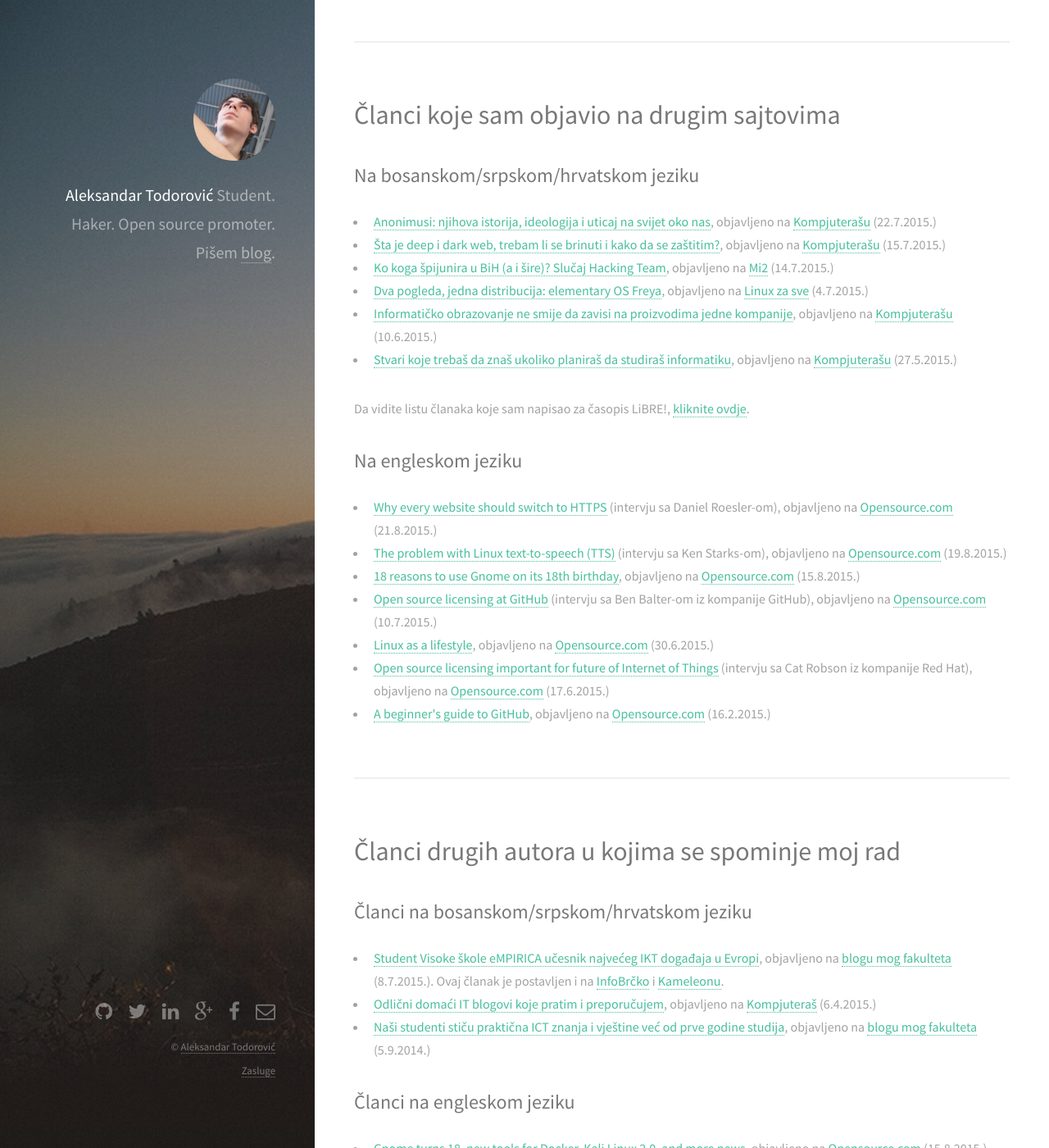
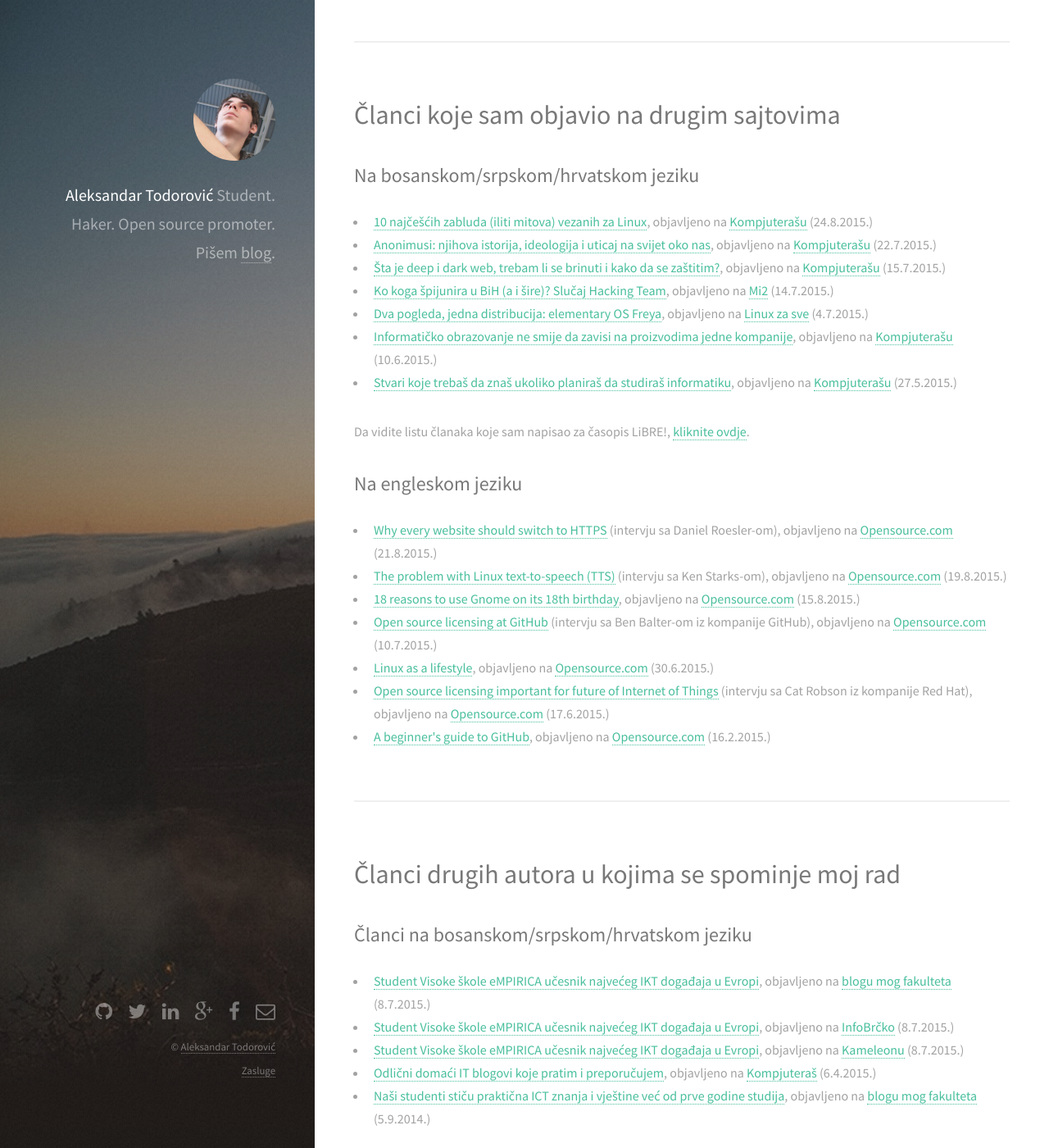
Before and after one commit to inputsh/bs.r3bl.me, a Jekyll site: the page built from index.html, in a window 1280 px wide and 1400 px high, scrolled down 487 px. Shown: the whole window at 82% size. Built offline with Jekyll 4.4.1, drawn with Linux system fonts in a browser that asks for light colours; comment, search, counter and statistics services are not loaded.

Commit message:
Adds articles

```diff
--- a/index.html
+++ b/index.html
@@ -37,6 +37,7 @@
       <h2>Na bosanskom/srpskom/hrvatskom jeziku</h2>
 
       <ul>
+        <li><a href="http://kompjuteras.com/10-najcescih-zabluda-iliti-mitova-vezanih-za-linux/">10 najčešćih zabluda (iliti mitova) vezanih za Linux</a>, objavljeno na <a href="http://kompjuteras.com">Kompjuterašu</a> (24.8.2015.)</li>
         <li><a href="http://kompjuteras.com/anonimusi-njihova-istorija-ideologija-uticaj-na-svijet-oko-nas/">Anonimusi: njihova istorija, ideologija i uticaj na svijet oko nas</a>, objavljeno na <a href="http://kompjuteras.com">Kompjuterašu</a> (22.7.2015.)</li>
         <li><a href="http://kompjuteras.com/sta-je-deep-dark-web-trebam-li-se-brinuti-kako-da-se-zastitim/">Šta je deep i dark web, trebam li se brinuti i kako da se zaštitim?</a>, objavljeno na <a href="http://kompjuteras.com">Kompjuterašu</a> (15.7.2015.)</li>
         <li><a href="http://www.mi2.ba/vijesti/koga-spijunira-bih-sire-slucaj-hacking-team/">Ko koga špijunira u BiH (a i šire)? Slučaj Hacking Team</a>, objavljeno na <a href="http://www.mi2.ba/">Mi2</a> (14.7.2015.)</li>
@@ -65,7 +66,9 @@
       <h2>Članci na bosanskom/srpskom/hrvatskom jeziku</h2>
 
       <ul>
-        <li><a href="http://www.empirica.ba/index.php/aktuelne-vijesti/490-student-visoke-skole-empirica-ucesnik-najveceg-ikt-dogadaja-u-evropi">Student Visoke škole eMPIRICA učesnik najvećeg IKT događaja u Evropi</a>, objavljeno na <a href="http://empirica.ba/index.php/aktuelne-vijesti">blogu mog fakulteta</a> (8.7.2015.). Ovaj članak je postavljen i na <a href="http://www.infobrcko.com/vijesti-iz-bih/11338-student-visoke-%C5%A1kole-empirica-u%C4%8Desnik-najve%C4%87eg-ikt-doga%C4%91aja-u-evropi.html">InfoBrčko</a> i <a href="http://www.kameleon.ba/index.php/lifestyle/Student-Visoke-skole-eMPIRICA-ucesnik-najveceg-IKT-dogadaja-u-Evropi-">Kameleonu</a>.</li>
+        <li><a href="http://www.empirica.ba/index.php/aktuelne-vijesti/490-student-visoke-skole-empirica-ucesnik-najveceg-ikt-dogadaja-u-evropi">Student Visoke škole eMPIRICA učesnik najvećeg IKT događaja u Evropi</a>, objavljeno na <a href="http://empirica.ba/index.php/aktuelne-vijesti">blogu mog fakulteta</a> (8.7.2015.)</li>
+        <li><a href="http://www.infobrcko.com/vijesti-iz-bih/11338-student-visoke-%C5%A1kole-empirica-u%C4%8Desnik-najve%C4%87eg-ikt-doga%C4%91aja-u-evropi.html">Student Visoke škole eMPIRICA učesnik najvećeg IKT događaja u Evropi</a>, objavljeno na <a href="http://infobrcko.com">InfoBrčko</a> (8.7.2015.)</li>
+        <li><a href="http://www.kameleon.ba/index.php/lifestyle/Student-Visoke-skole-eMPIRICA-ucesnik-najveceg-IKT-dogadaja-u-Evropi-">Student Visoke škole eMPIRICA učesnik najvećeg IKT događaja u Evropi</a>, objavljeno na <a href="http://kameleon.ba">Kameleonu</a> (8.7.2015.)</li>
         <li><a href="http://kompjuteras.com/odlicni-domaci-blogovi-koje-pratim-preporucujem/">Odlični domaći IT blogovi koje pratim i preporučujem</a>, objavljeno na <a href="http://kompjuteras.com/">Kompjuteraš</a> (6.4.2015.)</li>
         <li><a href="http://empirica.ba/index.php/aktuelne-vijesti/464-nasi-studenti-sticu-prakticna-ict-znanja-i-vjestine-vec-od-prve-godine-studija">Naši studenti stiču praktična ICT znanja i vještine već od prve godine studija</a>, objavljeno na <a href="http://empirica.ba/index.php/aktuelne-vijesti">blogu mog fakulteta</a> (5.9.2014.)</li>
       </ul>
```
